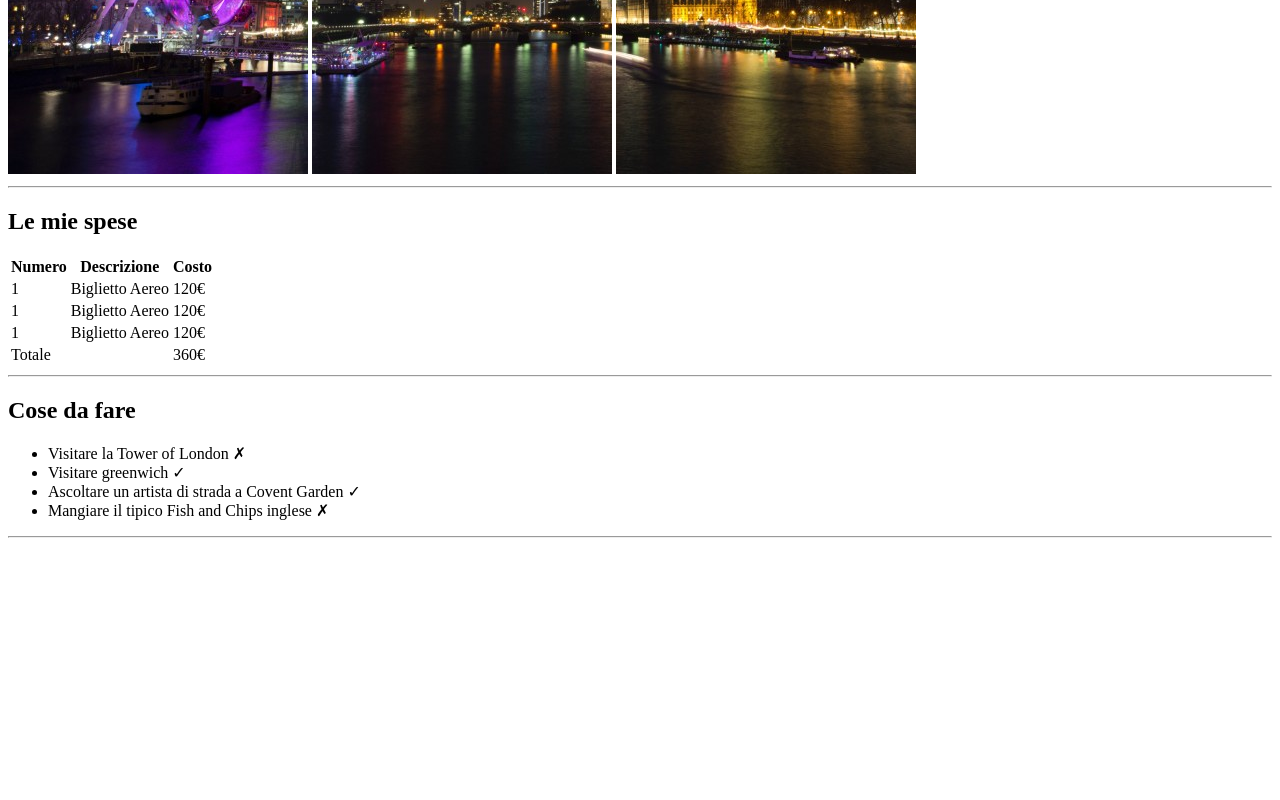
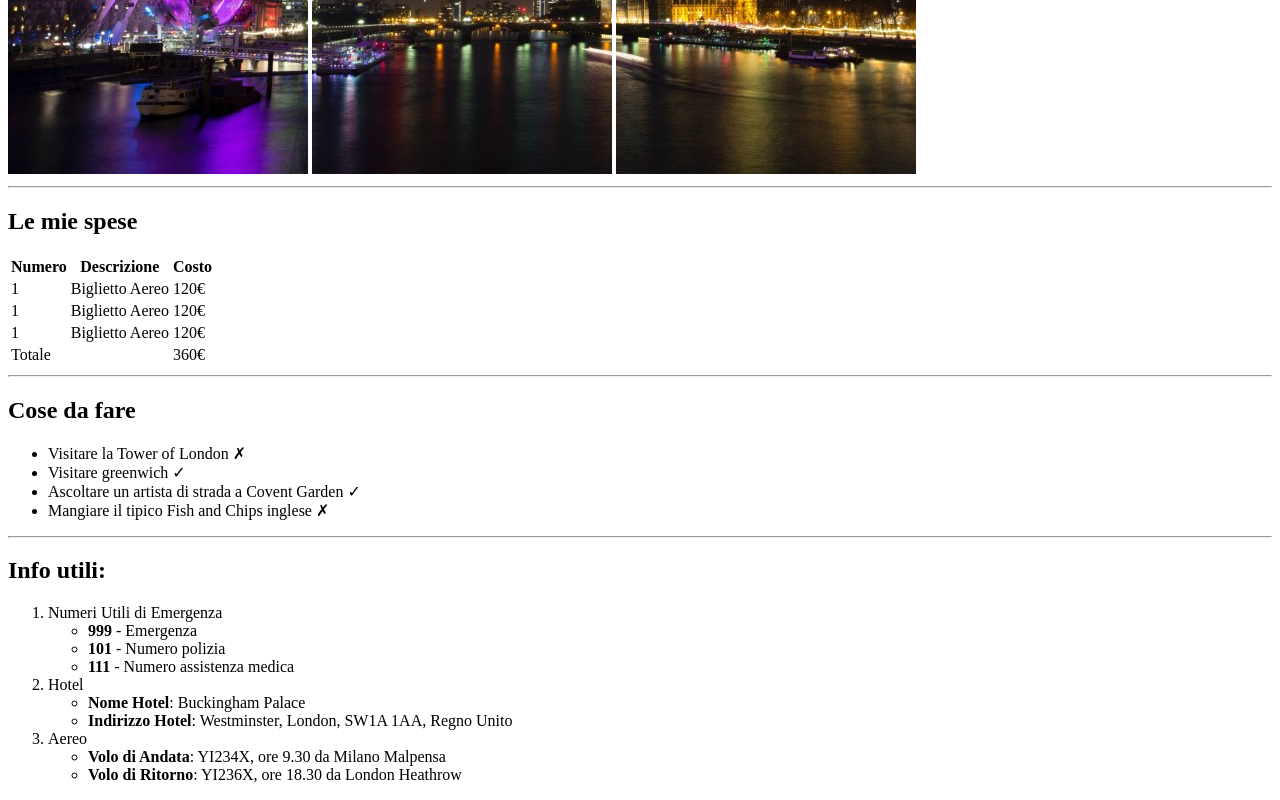
Before and after one commit to Adriano-Rotondo-dev/html-london-trip, a plain HTML site: page index.html in a window 1280 px wide. Shown: the part 506-1306 px from the top of the page. Before the commit the page ends 1052 px from the top, so only its background shows below. Drawn offline with Linux system fonts and the light colour scheme.

Commit message:
Ordered List e Ul annidata, Bold LI

```diff
--- a/index.html
+++ b/index.html
@@ -2,9 +2,9 @@
 <html lang="it">
 <head>
     <meta charset="UTF-8">
-    <!-- Meta Autore-->
+    <!-- Meta Autore -->
     <meta name="author" content="Adriano Rotondo">
-    <!-- Meta descrizione-->
+    <!-- Meta descrizione -->
     <meta name="description" content="Esercitazione pagina html">
     <!-- Titolo -->
     <title>Il mio Viaggio a Londra</title>
@@ -12,7 +12,7 @@
 <!-- Header -->
 <header>
     <h1>Il mio Viaggio a Londra</h1>
-    <!--Imgs panoramiche Header-->
+    <!-- Imgs panoramiche Header -->
     <img src="img/1.jpg" alt="Panoramica Londra 1">
     <img src="img/2.jpg" alt="Panoramica Londra 2">
     <img src="img/3.jpg" alt="Panoramica Londra 3">
@@ -41,7 +41,7 @@
                 </thead>
             </table>
 <hr>
-            <!-- Programma di Viaggio-->
+            <!-- Programma di Viaggio unordered list -->
             <h2> Cose da fare</h2>
             <ul>
                 <li>Visitare la Tower of London &cross;</li>
@@ -50,6 +50,27 @@
                 <li>Mangiare il tipico Fish and Chips inglese &cross;</li>
             </ul>
 <hr>
+            <!-- Info Utili ordered list -->
+            <h2>Info utili:</h2>
+                <ol>
+                    <li>Numeri Utili di Emergenza</li>
+                        <ul>
+                            <li><b>999</b> - Emergenza</li>
+                            <li><b>101</b> - Numero polizia</li>
+                            <li><b>111</b> - Numero assistenza medica</li>
+                        </ul>
+                    <li>Hotel</li>
+                        <ul>
+                            <li><b>Nome Hotel</b>: Buckingham Palace</li>
+                            <li><b>Indirizzo Hotel</b>: Westminster, London, SW1A 1AA, Regno Unito</li>
+                        </ul>
+                    <li>Aereo</li>
+                        <ul>
+                            <li><b>Volo di Andata</b>: YI234X, ore 9.30 da Milano Malpensa </li>
+                            <li><b>Volo di Ritorno</b>: YI236X, ore 18.30 da London Heathrow</li>
+                        </ul>
+                </ol>
+
         </article>
     </body>
 </main>
```
